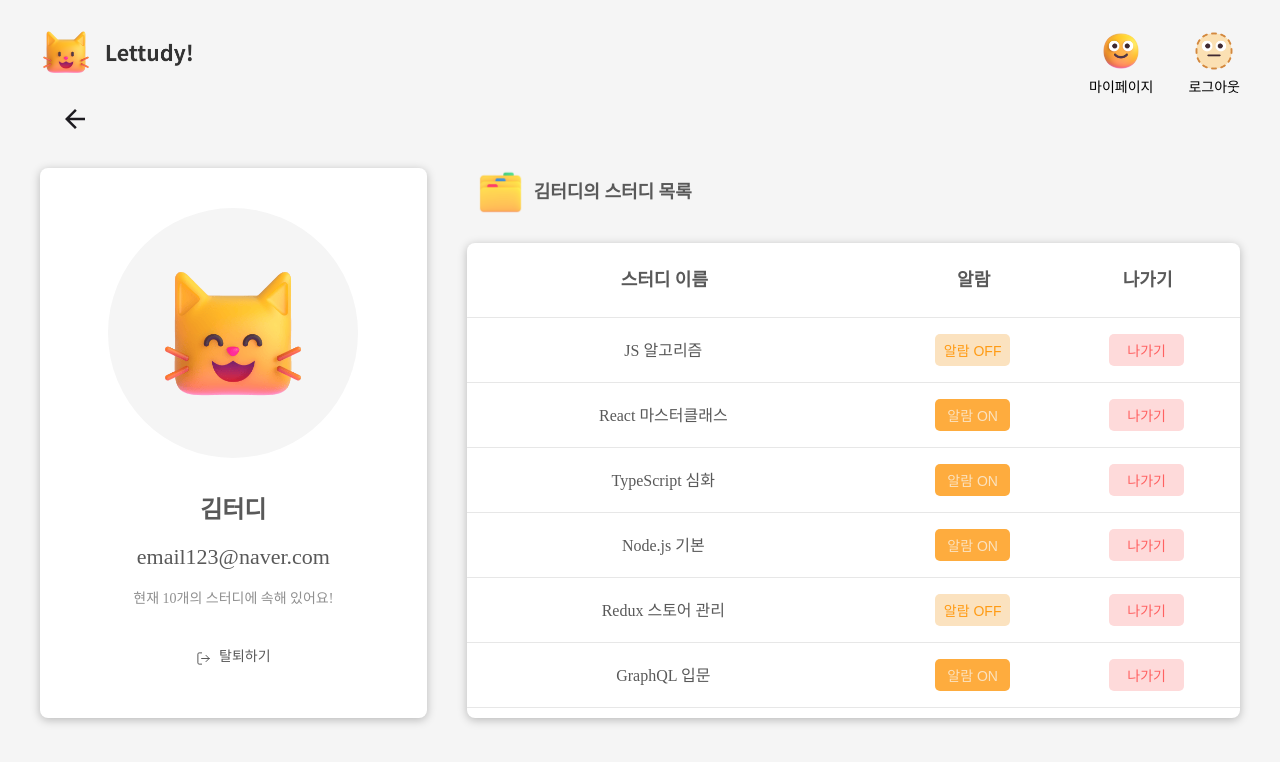
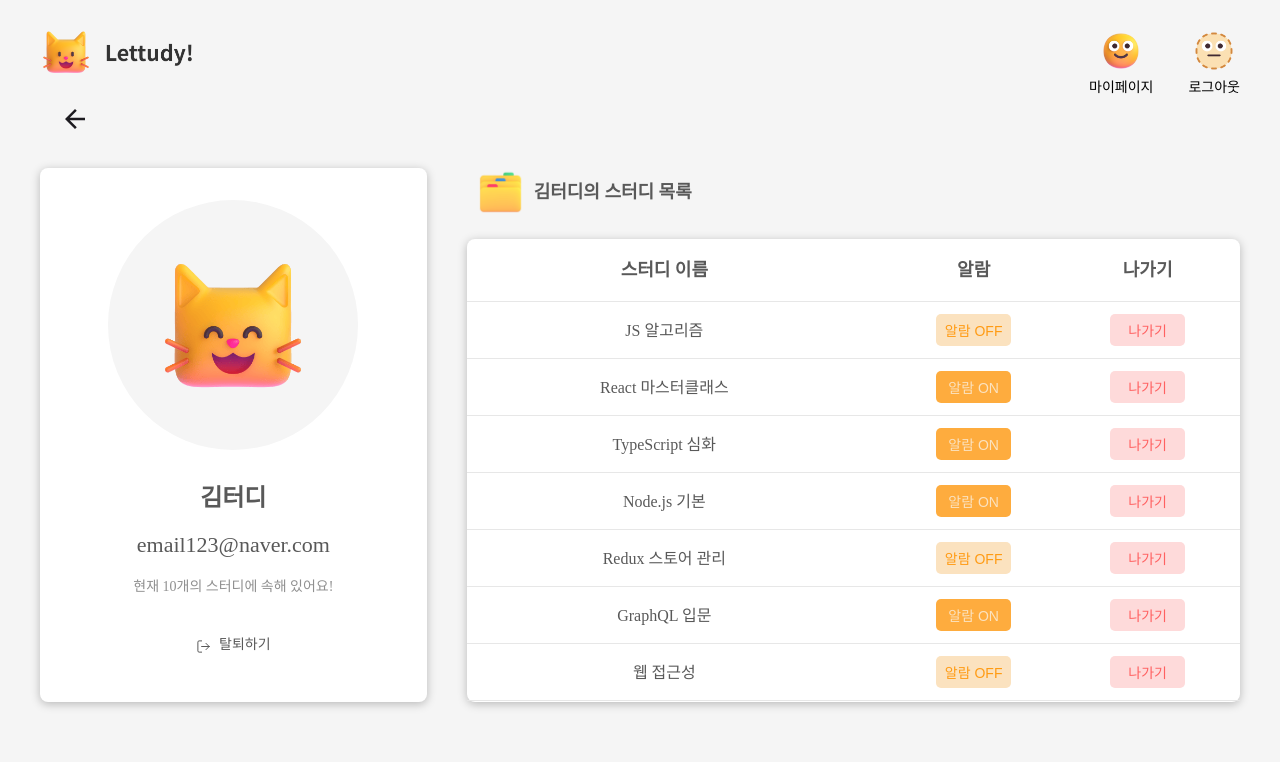
Before and after one commit to IIIIIFive/Lettudy_Client, a React (Vite) app: page /mypage in a window 1280 px wide. Shown: the top 762 px of the page. Built offline with nearby package versions, Linux system fonts and the light colour scheme; a web font is replaced by a local one.

Commit message:
[Style/#23] 마이페이지 간격 재조정 및 중복 스타일 정리

```diff
--- a/src/components/mypage/ProfileBox.tsx
+++ b/src/components/mypage/ProfileBox.tsx
@@ -30,9 +30,8 @@ const ProfileBoxStyle = styled.div`
   background: ${({ theme }) => theme.color_bgWhite};
   border-radius: 8px;
   box-shadow: 0 2px 10px rgba(0, 0, 0, 0.25);
-  padding: 40px 20px;
+  padding: 32px;
   height: 100%;
-  min-height: 450px;
 
   .avatar {
     width: 250px;
@@ -46,21 +45,23 @@ const ProfileBoxStyle = styled.div`
     align-items: center;
   }
 
+  .name,
+  .email,
+  .study-count {
+    text-align: center;
+    margin-top: 24px;
+  }
+
   .name {
-    text-align: center;
-    margin-top: 40px;
+    margin-top: 36px;
   }
 
   .email {
-    text-align: center;
-    margin-top: 24px;
     font-size: ${({ theme }) => theme.fontSize_lg};
     color: ${({ theme }) => theme.color_textKey};
   }
 
   .study-count {
-    text-align: center;
-    margin-top: 24px;
     font-size: ${({ theme }) => theme.fontSize_xs};
     color: ${({ theme }) => theme.color_textGray};
   }
--- a/src/components/mypage/StudyRoomList.tsx
+++ b/src/components/mypage/StudyRoomList.tsx
@@ -87,14 +87,14 @@ const StudyRoomListStyle = styled.div`
     color: ${({ theme }) => theme.color_textKey};
     font-size: ${({ theme }) => theme.fontSize_reg};
     font-weight: bold;
-    margin-bottom: 28px;
+    margin-bottom: 24px;
     img {
       margin: 0 10px;
     }
   }
 
   .study-box {
-    background: white;
+    background: ${({ theme }) => theme.color_bgWhite};
     padding: 0;
     border-radius: 8px;
     box-shadow: 0 2px 10px rgba(0, 0, 0, 0.25);
@@ -113,25 +113,24 @@ const StudyRoomListStyle = styled.div`
 
   .study-table {
     width: 100%;
-
     text-align: center;
     border-collapse: collapse;
+
     th,
     td {
       border-bottom: 1px solid #e7e7e7;
       box-sizing: border-box;
+      color: ${({ theme }) => theme.color_textKey};
+    }
+
+    th {
+      padding: 22px 30px 22px 0;
+      font-weight: bold;
       font-size: ${({ theme }) => theme.fontSize_reg};
     }
 
-    th {
-      padding: 28px 30px 28px 0;
-      font-weight: bold;
-      color: ${({ theme }) => theme.color_textKey};
-    }
-
     td {
-      padding: 16px 32px 16px 0;
-      color: ${({ theme }) => theme.color_textKey};
+      padding: 12px 30px 12px 0;
       font-size: ${({ theme }) => theme.fontSize_sm};
     }
 
```
